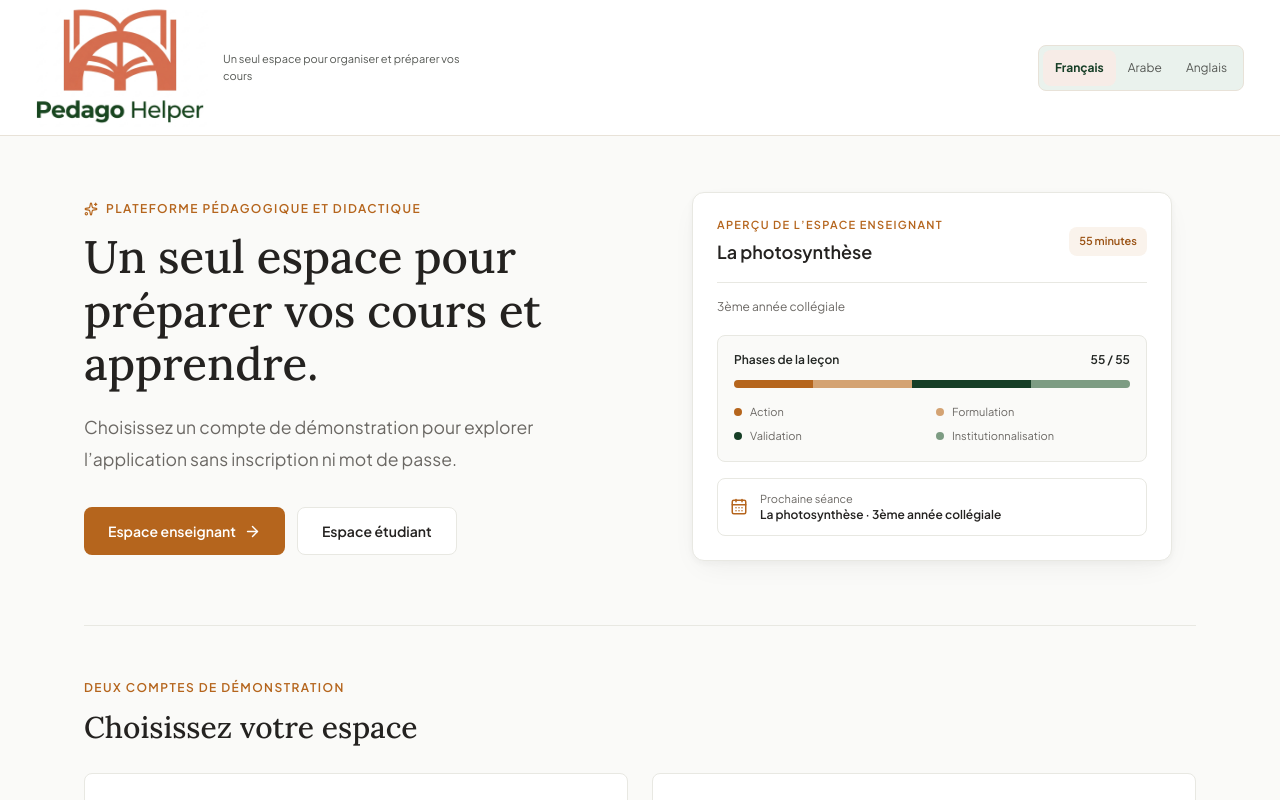
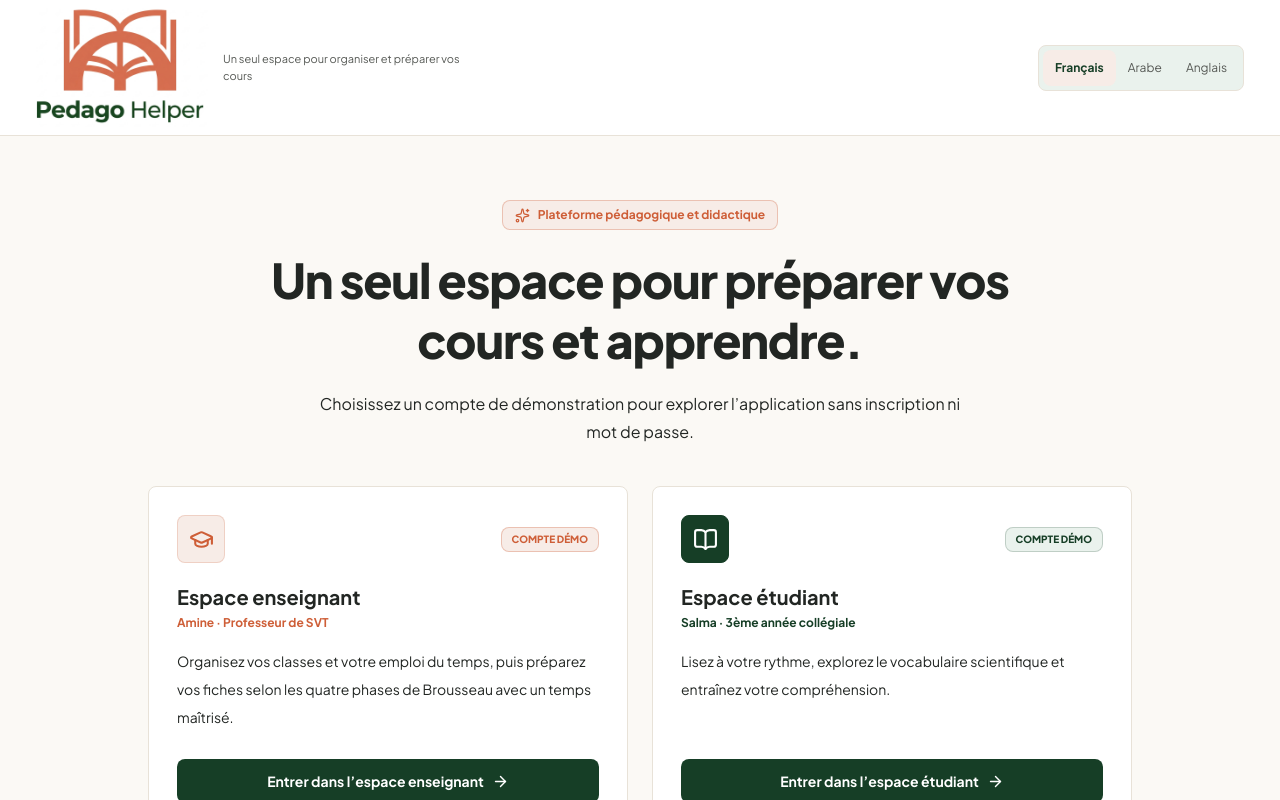
Before and after one commit to adnanzerouali455-bot/pedago-helper, a Next.js app: page / in a window 1280 px wide. Shown: the top 800 px of the page. Built offline with nearby package versions, Linux system fonts and the light colour scheme.

Commit message:
Revert "Add editorial landing hero and lesson preview"
This reverts commit ce8c76d9690a389662bbcc97430367aa37f3849a.

```diff
--- a/src/app/globals.css
+++ b/src/app/globals.css
@@ -1,4 +1,3 @@
-@import url('https://fonts.googleapis.com/css2?family=Lora:ital,wght@0,500;0,600;1,400&display=swap');
 @import "tailwindcss";
 @source "../components/LessonPlanStudio.tsx";
 @source "../components/TeacherScheduleCalendar.tsx";
@@ -20,11 +19,3 @@
 }
 
 html, body { margin: 0; min-height: 100%; background: #FBF9F5; }
-.entry-page { background: #FAFAF8; }
-.entry-kicker { display: inline-flex; align-items: center; gap: 8px; margin: 0 0 12px; color: #B5651D; font-size: .75rem; font-weight: 600; letter-spacing: .12em; text-transform: uppercase; }
-.entry-hero-title, .entry-section-title { font-family: "Lora", Georgia, serif; }
-.entry-hero-title-ar { font-family: var(--font-arabic); }
-.entry-primary { background: #B5651D; }
-.entry-primary:hover { background: #9A5214; }
-.entry-preview-wrap { display: flex; justify-content: center; perspective: 1000px; }
-.entry-preview { box-shadow: 0 10px 30px -10px rgba(43, 41, 39, .08), 0 2px 6px rgba(43, 41, 39, .04); }
--- a/src/components/EntryDashboard.tsx
+++ b/src/components/EntryDashboard.tsx
@@ -8,41 +8,26 @@ export type DemoProfile = "teacher" | "student";
 export function ProfilePicker({ language, onSelect }: { language: Language; onSelect: (profile: DemoProfile) => void }) {
   const ar = language === "ar"; const en = language === "en";
   const t = ar ? {
-    badge: "منصة بيداغوجية وديداكتيكية", title: "فضاء واحد لتحضير الدروس والتعلم.", subtitle: "اختر حسابا تجريبيا لاكتشاف المنصة دون تسجيل أو كلمة مرور.", demo: "حساب تجريبي", teacher: "فضاء الأستاذ", teacherName: "أمين · أستاذ علوم الحياة والأرض", teacherDescription: "نظم أقسامك وجدولك، وأعد جذاذاتك وفق مراحل غي بروسو الأربع مع توزيع زمن الحصة.", student: "فضاء التلميذ", studentName: "سلمى · السنة الثالثة إعدادي", studentDescription: "اقرأ نصوصا بمستويات مختلفة، واكتشف المفردات العلمية وتدرب على الفهم.", enterTeacher: "الدخول إلى فضاء الأستاذ", enterStudent: "الدخول إلى فضاء التلميذ", disclaimer: "شخصيات وبيانات تجريبية. لا توجد حسابات مدرسية حقيقية أو مصادقة.", preview: "لمحة عن مساحة الأستاذ", previewLesson: "التركيب الضوئي", previewLevel: "الثالثة إعدادي", previewPhase: "مراحل الدرس", previewSchedule: "الحصة القادمة", previewTime: "55 دقيقة", choose: "اختر مساحتك", chooseKicker: "حسابان تجريبيان", heroTeacher: "فضاء الأستاذ", heroStudent: "فضاء التلميذ",
+    badge: "منصة بيداغوجية وديداكتيكية", title: "فضاء واحد لتحضير الدروس والتعلم.", subtitle: "اختر حسابا تجريبيا لاكتشاف المنصة دون تسجيل أو كلمة مرور.", demo: "حساب تجريبي", teacher: "فضاء الأستاذ", teacherName: "أمين · أستاذ علوم الحياة والأرض", teacherDescription: "نظم أقسامك وجدولك، وأعد جذاذاتك وفق مراحل غي بروسو الأربع مع توزيع زمن الحصة.", student: "فضاء التلميذ", studentName: "سلمى · السنة الثالثة إعدادي", studentDescription: "اقرأ نصوصا بمستويات مختلفة، واكتشف المفردات العلمية وتدرب على الفهم.", enterTeacher: "الدخول إلى فضاء الأستاذ", enterStudent: "الدخول إلى فضاء التلميذ", disclaimer: "شخصيات وبيانات تجريبية. لا توجد حسابات مدرسية حقيقية أو مصادقة.",
   } : en ? {
-    badge: "Teaching and learning platform", title: "One place to plan lessons and learn.", subtitle: "Choose a demo account to explore the app without signing up or entering a password.", demo: "DEMO ACCOUNT", teacher: "Teacher space", teacherName: "Amine · Life and Earth Sciences teacher", teacherDescription: "Organize classes and your timetable, then prepare lesson plans with Brousseau’s four phases and a clear time budget.", student: "Student space", studentName: "Salma · 3rd year of middle school", studentDescription: "Read texts at different levels, explore scientific vocabulary and practice comprehension.", enterTeacher: "Enter teacher space", enterStudent: "Enter student space", disclaimer: "Fictional profiles and sample data. No real school accounts or authentication.", preview: "Inside the teacher workspace", previewLesson: "Photosynthesis", previewLevel: "3rd year of middle school", previewPhase: "Lesson phases", previewSchedule: "Next session", previewTime: "55 minutes", choose: "Choose your space", chooseKicker: "Two demo accounts", heroTeacher: "Teacher space", heroStudent: "Student space",
+    badge: "Teaching and learning platform", title: "One place to plan lessons and learn.", subtitle: "Choose a demo account to explore the app without signing up or entering a password.", demo: "DEMO ACCOUNT", teacher: "Teacher space", teacherName: "Amine · Life and Earth Sciences teacher", teacherDescription: "Organize classes and your timetable, then prepare lesson plans with Brousseau’s four phases and a clear time budget.", student: "Student space", studentName: "Salma · 3rd year of middle school", studentDescription: "Read texts at different levels, explore scientific vocabulary and practice comprehension.", enterTeacher: "Enter teacher space", enterStudent: "Enter student space", disclaimer: "Fictional profiles and sample data. No real school accounts or authentication.",
   } : {
-    badge: "Plateforme pédagogique et didactique", title: "Un seul espace pour préparer vos cours et apprendre.", subtitle: "Choisissez un compte de démonstration pour explorer l’application sans inscription ni mot de passe.", demo: "COMPTE DÉMO", teacher: "Espace enseignant", teacherName: "Amine · Professeur de SVT", teacherDescription: "Organisez vos classes et votre emploi du temps, puis préparez vos fiches selon les quatre phases de Brousseau avec un temps maîtrisé.", student: "Espace étudiant", studentName: "Salma · 3ème année collégiale", studentDescription: "Lisez à votre rythme, explorez le vocabulaire scientifique et entraînez votre compréhension.", enterTeacher: "Entrer dans l’espace enseignant", enterStudent: "Entrer dans l’espace étudiant", disclaimer: "Profils fictifs et données de démonstration. Aucun compte scolaire réel ni authentification.", preview: "Aperçu de l’espace enseignant", previewLesson: "La photosynthèse", previewLevel: "3ème année collégiale", previewPhase: "Phases de la leçon", previewSchedule: "Prochaine séance", previewTime: "55 minutes", choose: "Choisissez votre espace", chooseKicker: "Deux comptes de démonstration", heroTeacher: "Espace enseignant", heroStudent: "Espace étudiant",
+    badge: "Plateforme pédagogique et didactique", title: "Un seul espace pour préparer vos cours et apprendre.", subtitle: "Choisissez un compte de démonstration pour explorer l’application sans inscription ni mot de passe.", demo: "COMPTE DÉMO", teacher: "Espace enseignant", teacherName: "Amine · Professeur de SVT", teacherDescription: "Organisez vos classes et votre emploi du temps, puis préparez vos fiches selon les quatre phases de Brousseau avec un temps maîtrisé.", student: "Espace étudiant", studentName: "Salma · 3ème année collégiale", studentDescription: "Lisez à votre rythme, explorez le vocabulaire scientifique et entraînez votre compréhension.", enterTeacher: "Entrer dans l’espace enseignant", enterStudent: "Entrer dans l’espace étudiant", disclaimer: "Profils fictifs et données de démonstration. Aucun compte scolaire réel ni authentification.",
   };
-  const phaseNames = ar ? ["الفعل", "الصياغة", "التحقق", "المأسسة"] : en ? ["Action", "Formulation", "Validation", "Synthesis"] : ["Action", "Formulation", "Validation", "Institutionnalisation"];
-  return <div className="entry-page flex min-h-[calc(100dvh-140px)] flex-col justify-between text-ink">
-    <main className="mx-auto w-full max-w-[1160px] flex-1 px-5 pb-16 pt-14 md:px-6">
-      <section className="grid items-center gap-10 lg:grid-cols-2 lg:gap-14" aria-labelledby="entry-title">
-        <div className="text-start">
-          <p className="entry-kicker"><Sparkles size={14} aria-hidden="true" />{t.badge}</p>
-          <h1 id="entry-title" className={`entry-hero-title max-w-[560px] text-[2.3rem] leading-[1.18] font-medium text-[#242220] sm:text-[2.85rem] ${ar ? "entry-hero-title-ar" : ""}`}>{t.title}</h1>
-          <p className="mt-5 max-w-[480px] text-base leading-8 text-[#6B6864] sm:text-[1.1rem]">{t.subtitle}</p>
-          <div className="mt-8 flex flex-wrap gap-3"><button type="button" onClick={() => onSelect("teacher")} className="entry-primary inline-flex min-h-12 items-center gap-2 rounded-lg px-6 py-3 text-sm font-semibold text-white focus-visible:outline-2 focus-visible:outline-offset-2 focus-visible:outline-[#B5651D]">{t.heroTeacher}{ar ? <ArrowLeft size={17} /> : <ArrowRight size={17} />}</button><button type="button" onClick={() => onSelect("student")} className="inline-flex min-h-12 items-center gap-2 rounded-lg border border-[#E8E8E2] bg-white px-6 py-3 text-sm font-semibold text-[#242220] hover:border-[#B5651D] focus-visible:outline-2 focus-visible:outline-offset-2 focus-visible:outline-[#B5651D]">{t.heroStudent}</button></div>
-        </div>
-        <div className="entry-preview-wrap" aria-label={t.preview}>
-          <div className="entry-preview w-full max-w-[480px] rounded-xl border border-[#E8E8E2] bg-white p-5 sm:p-6">
-            <div className="flex items-center justify-between gap-3 border-b border-[#E8E8E2] pb-4"><div><p className="text-[11px] font-semibold uppercase tracking-[.12em] text-[#B5651D]">{t.preview}</p><h2 className="mt-1 text-lg font-semibold text-[#242220]">{t.previewLesson}</h2></div><span className="rounded-lg bg-[#FAF3EC] px-2.5 py-1.5 text-[11px] font-semibold text-[#9A5214]">{t.previewTime}</span></div>
-            <p className="mt-4 text-xs text-[#6B6864]">{t.previewLevel}</p>
-            <div className="mt-5 rounded-lg border border-[#E8E8E2] bg-[#FAFAF8] p-4"><div className="flex justify-between text-xs font-semibold"><span>{t.previewPhase}</span><span>55 / 55</span></div><div className="mt-3 flex h-2 overflow-hidden rounded-lg bg-[#E8E8E2]"><span className="w-[20%] bg-[#B5651D]" /><span className="w-[25%] bg-[#D4A373]" /><span className="w-[30%] bg-[#163E26]" /><span className="w-[25%] bg-[#7D9C83]" /></div><div className="mt-4 grid grid-cols-2 gap-2 text-[11px] text-[#6B6864]">{phaseNames.map((name, index) => <span key={name} className="flex items-center gap-2"><span className={`h-2 w-2 shrink-0 rounded-full ${["bg-[#B5651D]", "bg-[#D4A373]", "bg-[#163E26]", "bg-[#7D9C83]"][index]}`} />{name}</span>)}</div></div>
-            <div className="mt-4 flex items-center gap-3 rounded-lg border border-[#E8E8E2] p-3"><CalendarDays size={18} className="shrink-0 text-[#B5651D]" aria-hidden="true" /><div className="min-w-0"><p className="text-[11px] text-[#6B6864]">{t.previewSchedule}</p><p className="text-xs font-semibold text-[#242220]">{t.previewLesson} · {t.previewLevel}</p></div></div>
-          </div>
-        </div>
-      </section>
-      <section className="mt-16 border-t border-[#E8E8E2] pt-12" aria-labelledby="entry-choose"><p className="entry-kicker">{t.chooseKicker}</p><h2 id="entry-choose" className={`entry-section-title text-2xl font-medium text-[#242220] sm:text-3xl ${ar ? "entry-hero-title-ar" : ""}`}>{t.choose}</h2>
-      <div className="mt-7 grid w-full gap-5 text-start md:grid-cols-2 md:gap-6">{(["teacher", "student"] as DemoProfile[]).map(profile => {
+  return <div className="flex min-h-[calc(100dvh-140px)] flex-col justify-between bg-parchment text-ink">
+    <main className="mx-auto flex w-full max-w-5xl flex-1 flex-col items-center justify-center px-5 py-12 text-center md:py-16">
+      <p className="mb-5 inline-flex items-center gap-2 rounded-lg border border-terracotta/30 bg-terracotta-soft px-3 py-1.5 text-xs font-bold text-terracotta"><Sparkles size={15} aria-hidden="true" />{t.badge}</p>
+      <h1 className="max-w-3xl text-3xl font-extrabold leading-tight tracking-tight text-ink sm:text-4xl lg:text-5xl">{t.title}</h1>
+      <p className="mt-5 max-w-2xl text-sm leading-7 text-ink sm:text-base">{t.subtitle}</p>
+      <div className="mt-10 grid w-full gap-5 text-start md:grid-cols-2 md:gap-6">{(["teacher", "student"] as DemoProfile[]).map(profile => {
         const teacher = profile === "teacher";
-        return <button type="button" key={profile} onClick={() => onSelect(profile)} className="group flex min-h-[280px] flex-col justify-between rounded-lg border border-[#E8E8E2] bg-white p-6 text-start transition-colors hover:border-[#B5651D] focus-visible:outline-2 focus-visible:outline-offset-2 focus-visible:outline-[#B5651D] md:p-7">
+        return <button type="button" key={profile} onClick={() => onSelect(profile)} className="group flex min-h-[296px] flex-col justify-between rounded-lg border border-sand bg-white p-6 text-start transition-colors hover:border-terracotta focus-visible:outline-2 focus-visible:outline-offset-2 focus-visible:outline-terracotta md:p-7">
           <span className="block w-full"><span className="mb-5 flex items-center justify-between gap-3"><span className={`inline-flex h-12 w-12 items-center justify-center rounded-lg border ${teacher ? "border-terracotta/20 bg-terracotta-soft text-terracotta" : "border-cypress bg-cypress text-white"}`}>{teacher ? <GraduationCap size={25} aria-hidden="true" /> : <BookOpen size={25} aria-hidden="true" />}</span><span className={`rounded-lg border px-2.5 py-1 text-[10px] font-extrabold ${teacher ? "border-terracotta/30 bg-terracotta-soft text-terracotta" : "border-cypress/20 bg-cypress-soft text-cypress"}`}>{t.demo}</span></span>
             <span className="block text-xl font-bold text-ink">{teacher ? t.teacher : t.student}</span><span className={`mt-1 block text-xs font-bold ${teacher ? "text-terracotta" : "text-cypress"}`}>{teacher ? t.teacherName : t.studentName}</span><span className="mt-4 block text-sm leading-7 text-ink">{teacher ? t.teacherDescription : t.studentDescription}</span>
           </span>
           <span className="mt-7 flex min-h-11 w-full items-center justify-center gap-2 rounded-lg bg-cypress px-4 py-3 text-sm font-bold text-white transition-colors group-hover:bg-terracotta">{teacher ? t.enterTeacher : t.enterStudent}{ar ? <ArrowLeft size={17} aria-hidden="true" /> : <ArrowRight size={17} aria-hidden="true" />}</span>
         </button>;
-      })}</div></section>
+      })}</div>
     </main>
     <footer className="border-t border-sand bg-white px-5 py-5 text-center"><p className="mx-auto flex max-w-3xl items-center justify-center gap-2 text-xs leading-6 text-ink"><ShieldCheck size={17} className="shrink-0 text-terracotta" aria-hidden="true" />{t.disclaimer}</p></footer>
   </div>;
```
Also changed, not shown: 1 other file (tests, documents, lock files or other folders).
